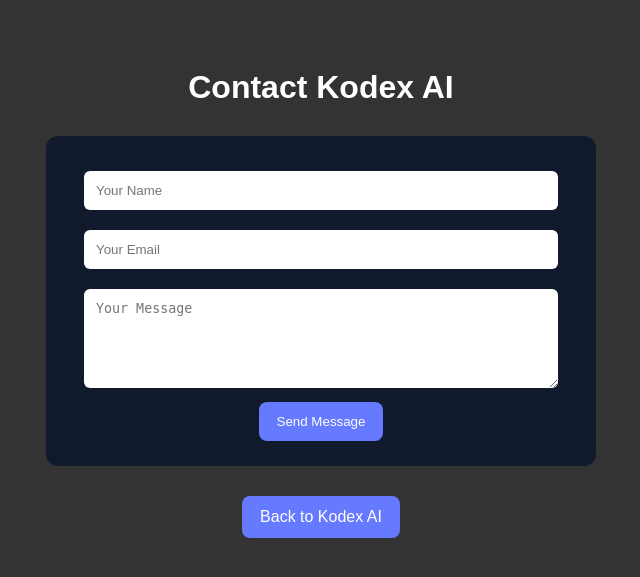
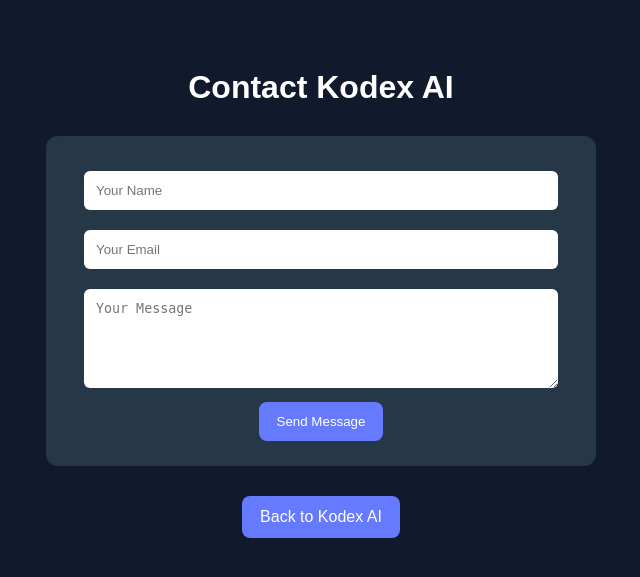
Before and after one commit to joshthesquash44/my--chatbot, a Flask app: page /contact in a window 1280 px wide. Shown: the top 577 px of the page, without its empty margins (319-959 px from the left). Run offline with Flask 3, Linux system fonts and the light colour scheme.

Commit message:
Update background colors in contact.html

```diff
--- a/templates/contact.html
+++ b/templates/contact.html
@@ -7,7 +7,7 @@
 
     <style>
         body {
-            background: #333333;
+            background:   #101a2c;
             color: white;
             font-family: Arial, sans-serif;
             text-align: center;
@@ -18,7 +18,7 @@
             max-width: 500px;
             margin: 30px auto;
             padding: 25px;
-            background: #101a2c;
+            background: #263747;
             border-radius: 12px;
         }
 
```
